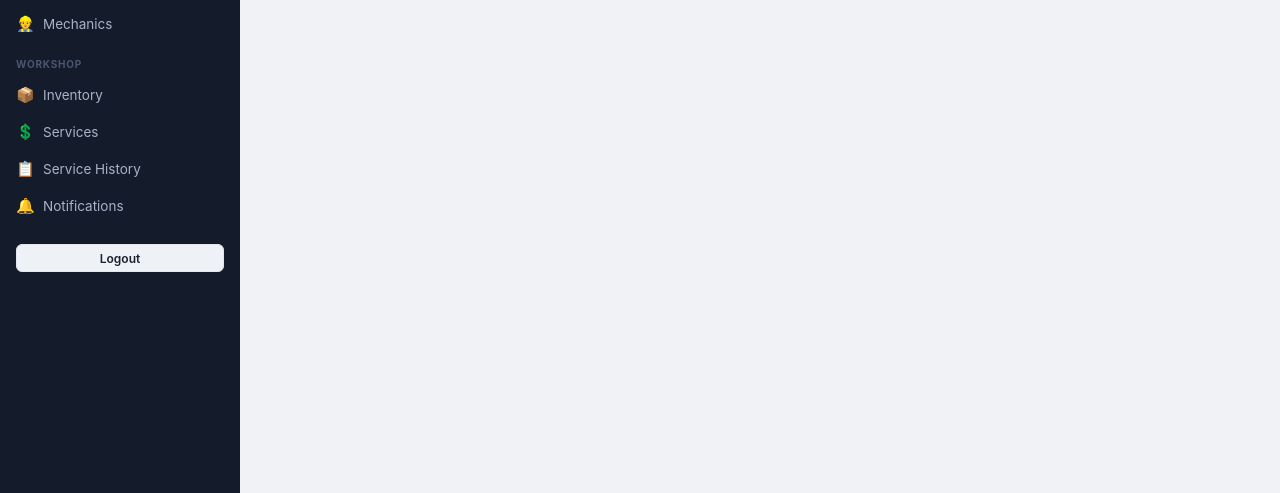
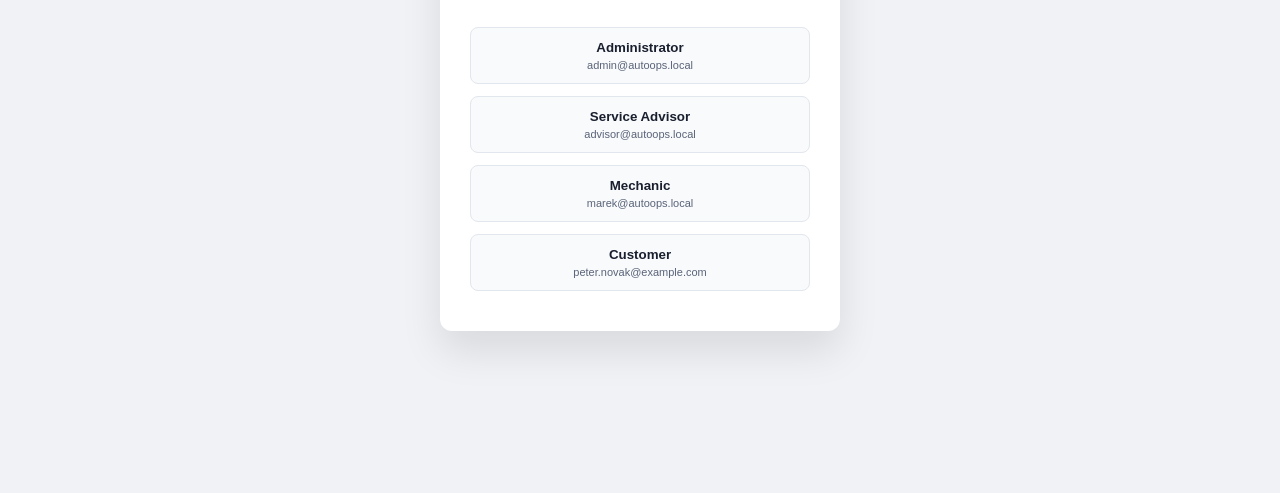
Before and after one commit to PSI-team-fiit-stuba-26/auto-ops, a website: page frontend/index.html in a window 1280 px wide. Shown: the part 301-794 px from the top of the page. Drawn offline with Linux system fonts and the light colour scheme.

Commit message:
fix: login screen

```diff
--- a/frontend/styles.css
+++ b/frontend/styles.css
@@ -440,7 +440,6 @@ body {
 .search-dropdown-item .item-sub { font-size:11px; color:var(--muted); }
 .search-dropdown-item.customer-match { border-left:3px solid var(--accent); }
 .search-create-btn { padding:9px 14px; font-size:13px; font-weight:600; color:var(--accent); cursor:pointer; display:block; width:100%; text-align:left; background:none; border:none; border-top:1px solid var(--line); }
-.search-create-btn:hover { background:var(--accent-light); }
 
 /* ── Wizard mini create-form ── */
 .wizard-mini-form { background:#f7f9fc; border:1px solid var(--line); border-radius:8px; padding:14px; margin-top:10px; display:grid; gap:10px; }
@@ -449,3 +448,52 @@ body {
 .wizard-mini-form input:focus { outline:none; border-color:var(--accent); }
 .wizard-mini-actions { display:flex; gap:8px; margin-top:4px; }
 .wizard-selected-pill { display:flex; align-items:center; gap:8px; padding:8px 12px; background:var(--ok-bg); border:1px solid #a7f3d0; border-radius:8px; font-size:13px; font-weight:600; color:var(--ok-text); margin-top:8px; }
+
+/* ── Login Screen ── */
+.login-screen {
+  position: fixed;
+  inset: 0;
+  background: var(--page);
+  display: flex;
+  align-items: center;
+  justify-content: center;
+  z-index: 9999;
+}
+.login-screen.hidden {
+  display: none !important;
+}
+.login-card {
+  background: var(--panel);
+  padding: 40px 30px;
+  border-radius: 12px;
+  box-shadow: 0 20px 40px rgba(0,0,0,0.1);
+  text-align: center;
+  max-width: 400px;
+  width: 100%;
+}
+.login-card h1 { margin: 10px 0 5px; font-size: 24px; color: var(--ink); }
+.login-card p { color: var(--muted); font-size: 14px; margin-bottom: 30px; }
+.login-options { display: grid; gap: 12px; }
+.btn-login-option {
+  display: flex;
+  flex-direction: column;
+  align-items: center;
+  background: #f8fafc;
+  border: 1px solid var(--line);
+  padding: 12px;
+  border-radius: 8px;
+  cursor: pointer;
+  transition: all 0.2s;
+  font-weight: 600;
+  color: var(--ink);
+}
+.btn-login-option:hover {
+  background: var(--accent-light);
+  border-color: var(--accent);
+}
+.btn-login-option span {
+  font-size: 11px;
+  color: var(--muted);
+  font-weight: 400;
+  margin-top: 4px;
+}
```
